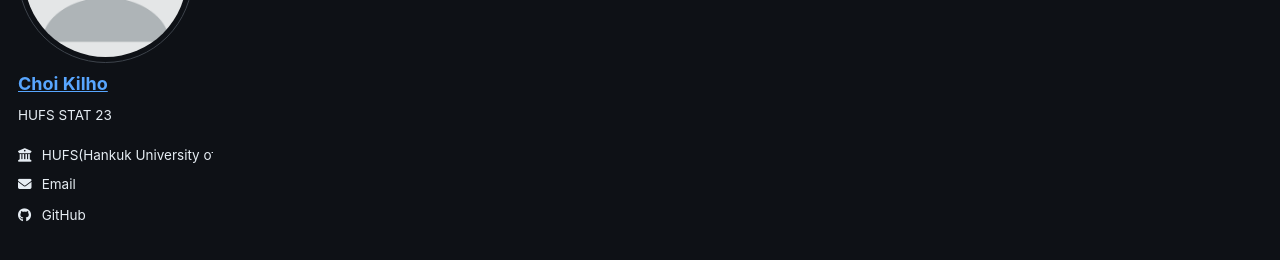
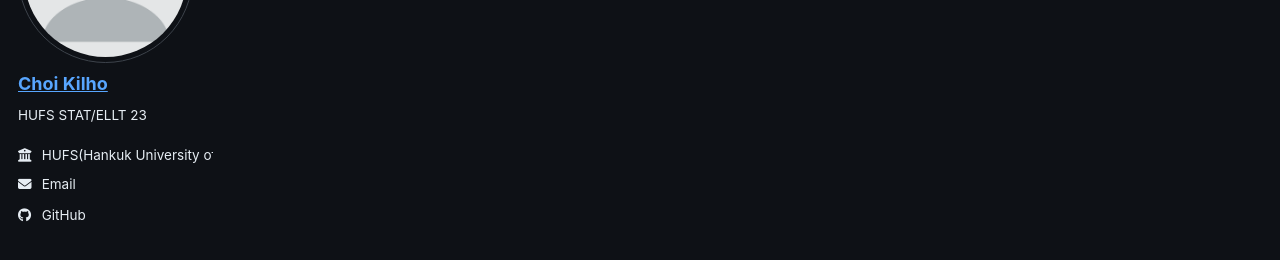
Before and after one commit to kilarc/kilarc.github.io, a Jekyll site: the page built from _pages/about.md, in a window 1280 px wide. Shown: the part 213-473 px from the top of the page. Built offline with Jekyll 4.4.1, drawn with Linux system fonts in a browser that asks for light colours; a script bundle is joined from its source files by our own code; a style sheet for code colours, icons or effects is not loaded.

Commit message:
Update bio in configuration file

```diff
--- a/_config.yml
+++ b/_config.yml
@@ -27,7 +27,7 @@ author:
   avatar           : "profile.png"
   name             : "Choi Kilho"
   pronouns         : # example: "she/her"
-  bio              : "HUFS STAT 23"
+  bio              : "HUFS STAT/ELLT 23"
   location         : # City or country
   employer         : "HUFS(Hankuk University of Foreign Studies)"
   uri              : # URL
```
